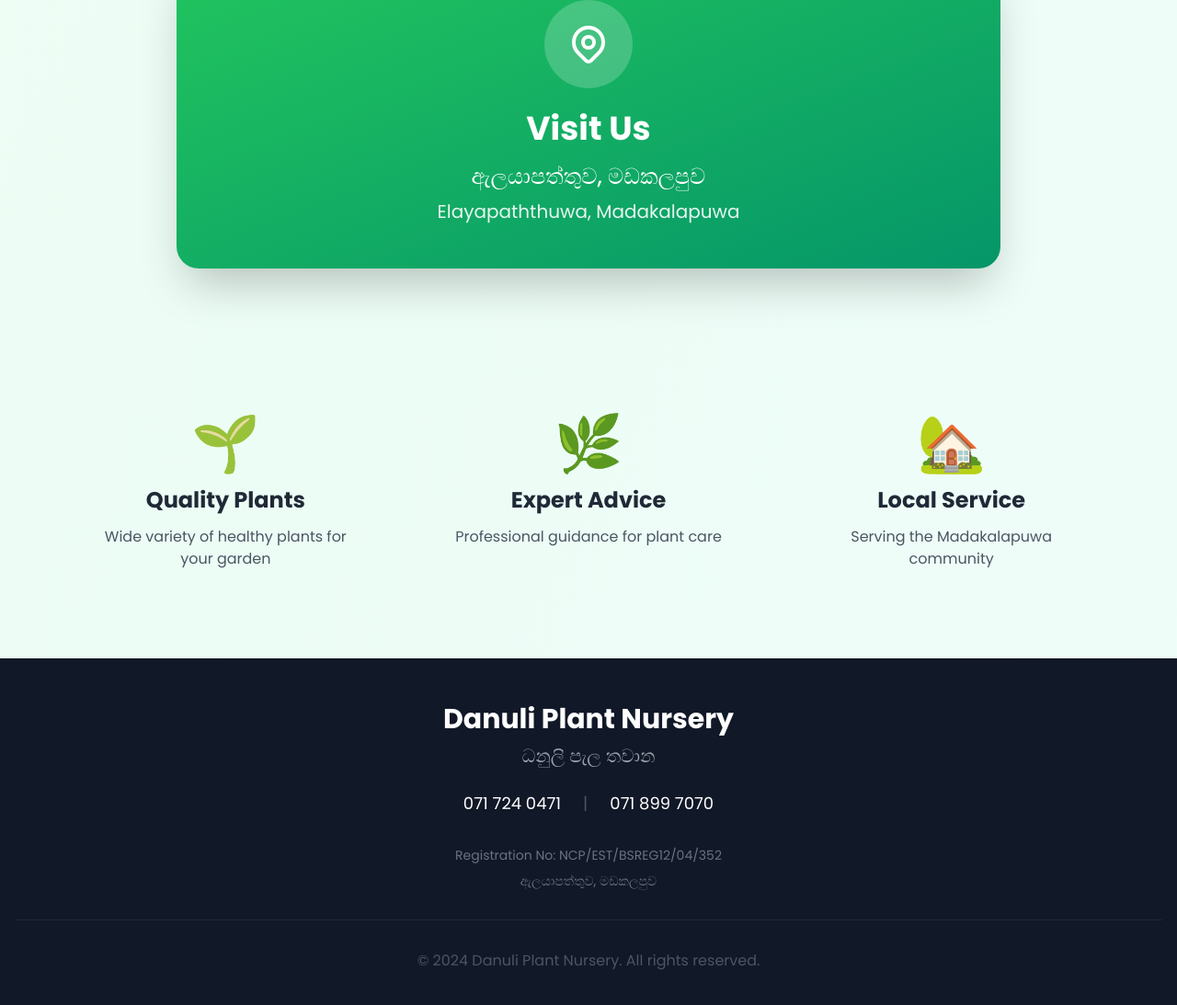
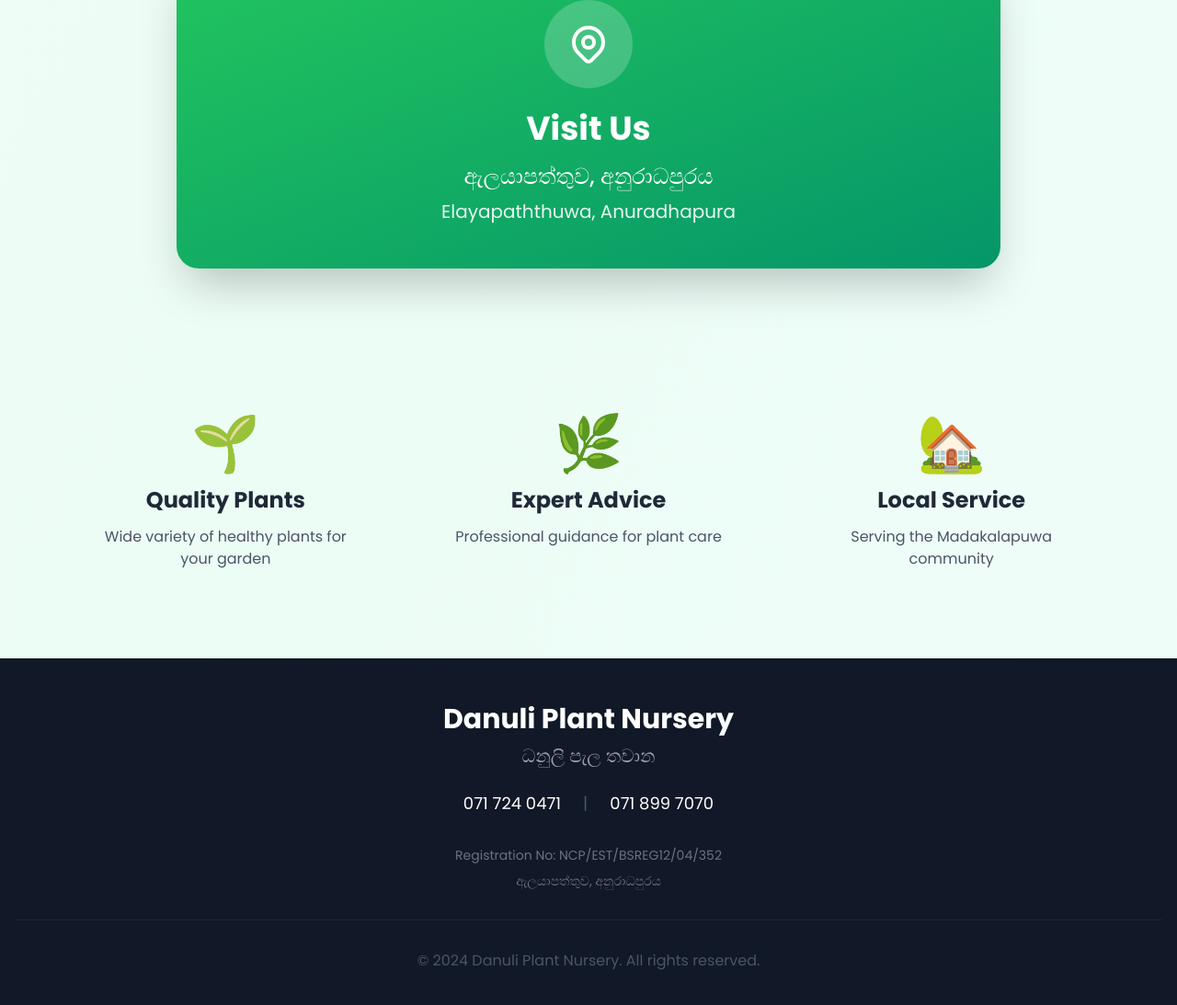
Before and after one commit to qr-Verify-sl/Danuli-Plant-Nursery-, a plain HTML site: page index.html in a window 1280 px wide. Shown: the part 1314-2407 px from the top of the page at 92% size. Drawn offline with nearby package versions, Linux system fonts and the light colour scheme.

Commit message:
Update location from Madakalapuwa to Anuradhapura

```diff
--- a/index.html
+++ b/index.html
@@ -174,8 +174,8 @@
                         </svg>
                     </div>
                     <h2 class="text-4xl font-bold mb-4">Visit Us</h2>
-                    <p class="text-2xl font-medium mb-2">ඇලයාපත්තුව, මඩකලපුව</p>
-                    <p class="text-xl opacity-90">Elayapaththuwa, Madakalapuwa</p>
+                    <p class="text-2xl font-medium mb-2">ඇලයාපත්තුව, අනුරාධපුරය</p>
+                    <p class="text-xl opacity-90">Elayapaththuwa, Anuradhapura</p>
                 </div>
             </div>
         </div>
@@ -217,7 +217,7 @@
             </div>
 
             <p class="text-gray-500 text-sm mb-2">Registration No: NCP/EST/BSREG12/04/352</p>
-            <p class="text-gray-500 text-sm">ඇලයාපත්තුව, මඩකලපුව</p>
+            <p class="text-gray-500 text-sm">ඇලයාපත්තුව, අනුරාධපුරය</p>
 
             <div class="mt-8 pt-8 border-t border-gray-800">
                 <p class="text-gray-600">&copy; 2024 Danuli Plant Nursery. All rights reserved.</p>
```
